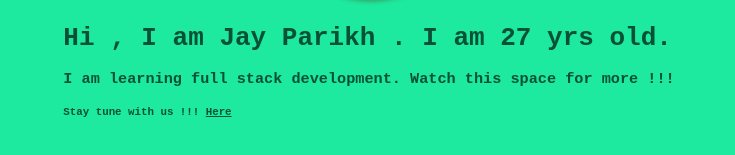
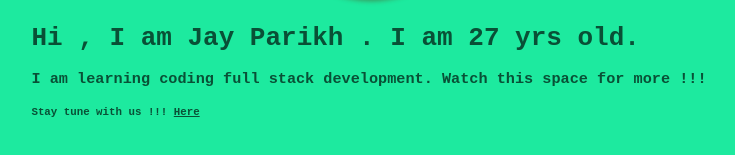
Before and after one commit to jbparikh27/jay.netlify.com, a plain HTML site: page index.html in a window 1280 px wide. Shown: the part 429-584 px from the top of the page, without its empty margins (271-1006 px from the left). Drawn offline with Linux system fonts and the light colour scheme.

Commit message:
fix text

```diff
--- a/index.html
+++ b/index.html
@@ -10,7 +10,7 @@
             <img class="profile-pic" src='https://scontent-bom1-2.cdninstagram.com/v/t51.2885-19/s150x150/89470828_643539723065662_4023011139343351808_n.jpg?_nc_ht=scontent-bom1-2.cdninstagram.com&_nc_ohc=RU27wiR_RsIAX-E-ESk&oh=1f48af1f569d94d305989bcc3b128467&oe=5EF79F16'>
             <div class="site-header-content">
             <h1>Hi , I am Jay Parikh . I am 27 yrs old.</h1>
-            <h3>I am learning full stack development. Watch this space for more !!!</h3>
+            <h3>I am learning coding full stack development. Watch this space for more !!!</h3>
             <h5>Stay tune with us !!! <a class="course-link" href="https://www.facebook.com/ParikhJay27">Here</a> </h5>
         </div>
         </header>
```
